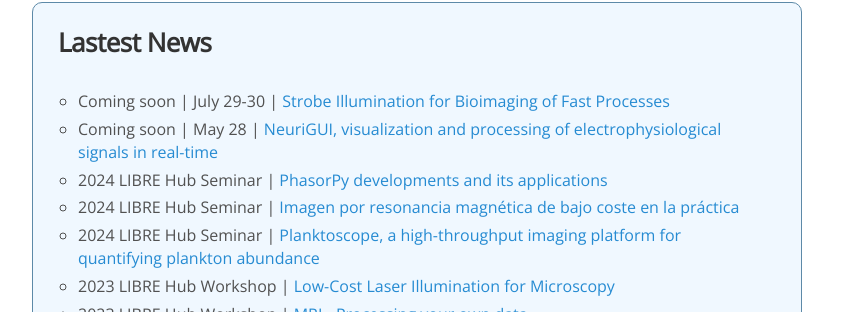
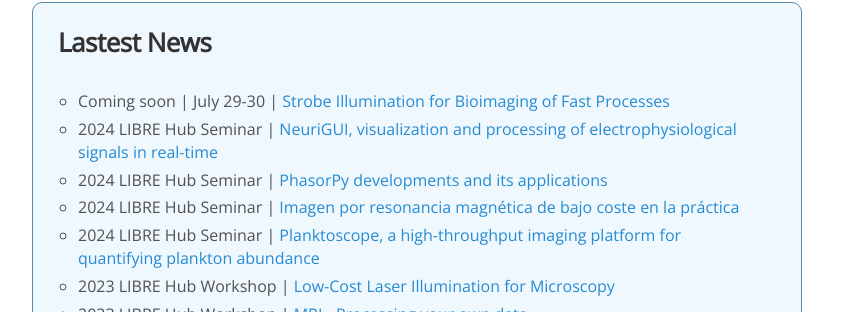
Before and after one commit to LIBREhub/LIBREhub.github.io, a Jekyll site: the page built from index.html, in a window 1280 px wide and 900 px high, scrolled down 816 px. Shown: the part 169-481 px from the top of the window, without its empty margins (223-1070 px from the left). Built offline with Jekyll 4.4.1, drawn with Linux system fonts in a browser that asks for light colours; nearby versions of some CDN libraries.

Commit message:
Update Seminar status

```diff
--- a/_data/news.yml
+++ b/_data/news.yml
@@ -2,7 +2,7 @@
   details: Coming soon | July 29-30 | <a href="https://librehub.github.io/2024/04/17/SEMS-WS-2024.html" target="_blank">Strobe Illumination for Bioimaging of Fast Processes</a>
 
 - date: 2024-04-03
-  details: Coming soon | May 28 | <a href="https://librehub.github.io/2024/05/19/david-baum.html" target="_blank">NeuriGUI, visualization and processing of electrophysiological signals in real-time</a>
+  details: 2024 LIBRE Hub Seminar | <a href="https://librehub.github.io/2024/05/19/david-baum.html" target="_blank">NeuriGUI, visualization and processing of electrophysiological signals in real-time</a>
 
 - date: 2024-04-03
   details: 2024 LIBRE Hub Seminar | <a href="https://librehub.github.io/2024/04/03/leonel-malacrida.html" target="_blank">PhasorPy developments and its applications</a>
```
